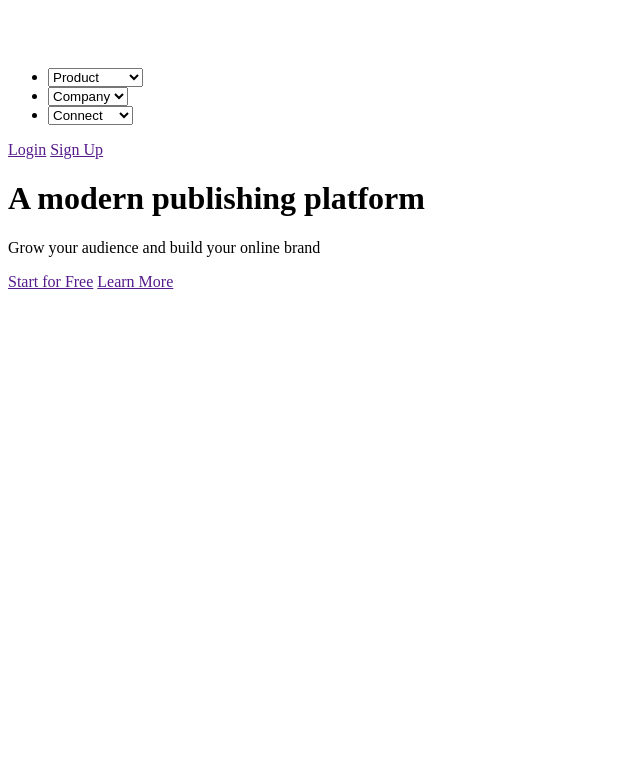
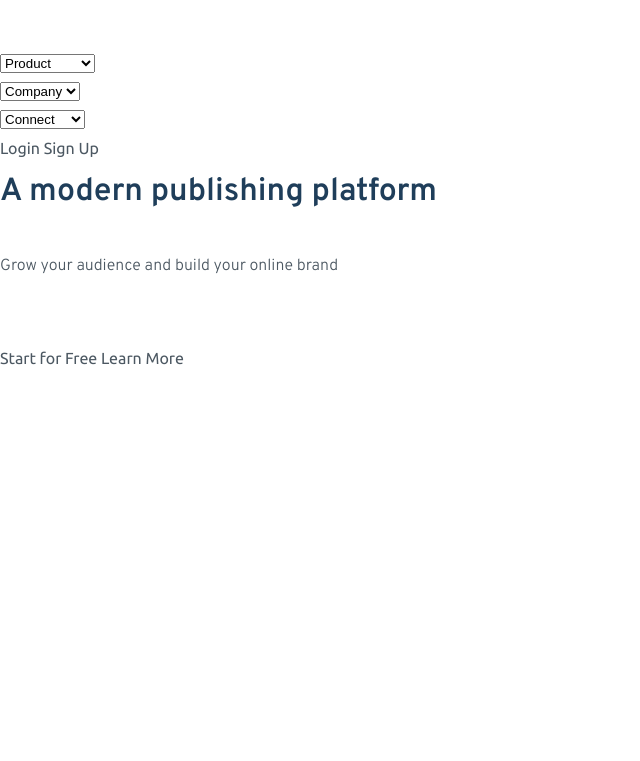
Before and after one commit to Targarius/Website_landingPage, a plain HTML site: page index.html in a window 1280 px wide. Shown: the top 761 px of the page, without its empty margins (0-640 px from the left). Drawn offline with Linux system fonts and the light colour scheme.

Commit message:
css base

```diff
--- /dev/null
+++ b/asset/Style/main.css
@@ -0,0 +1,48 @@
+*,::before,::after{
+    margin: 0;
+    padding: 0;
+    box-sizing: border-box;
+}
+
+body{
+    font-size: 16px;
+    font-family: 'Overpass', sans-serif;
+    line-height: 1.75;
+    color: #4C5862;
+}
+
+a{
+    font-family: 'Ubuntu', sans-serif;
+    text-decoration: none;
+    color: inherit;
+}
+
+h1, h2{
+    margin-bottom: 2rem;
+    color: #1F3E5A;
+}
+
+p{
+    margin-bottom: 4rem;
+}
+
+.white{
+    color: #fff;
+}
+
+/* * ---------------- BANNER ----------------  */
+
+header{
+    position: relative;
+}
+
+/* * ---------------- PRESENTATION 1 ----------------  */
+
+/* * ---------------- INFRASTRUCTURE ----------------  */
+
+/* * ---------------- PRESENTATION 2 ----------------  */
+
+/* * ---------------- FOOTER ----------------  */
+
+
+/* ! ---------------- DESKTOP ----------------  */
--- a/index.html
+++ b/index.html
@@ -7,7 +7,9 @@
   <link rel="icon" type="image/png" sizes="32x32" href="./images/favicon-32x32.png">
 
   <title>Frontend Mentor | [Blogr]</title>
-
+  <link href="https://fonts.googleapis.com/css2?family=Overpass:wght@300;600&display=swap" rel="stylesheet">
+  <link href="https://fonts.googleapis.com/css2?family=Overpass:wght@300;600&family=Ubuntu:wght@400;700&display=swap" rel="stylesheet">
+  <link rel="stylesheet" href="./asset/Style/main.css">
 </head>
 <body>
 
```
